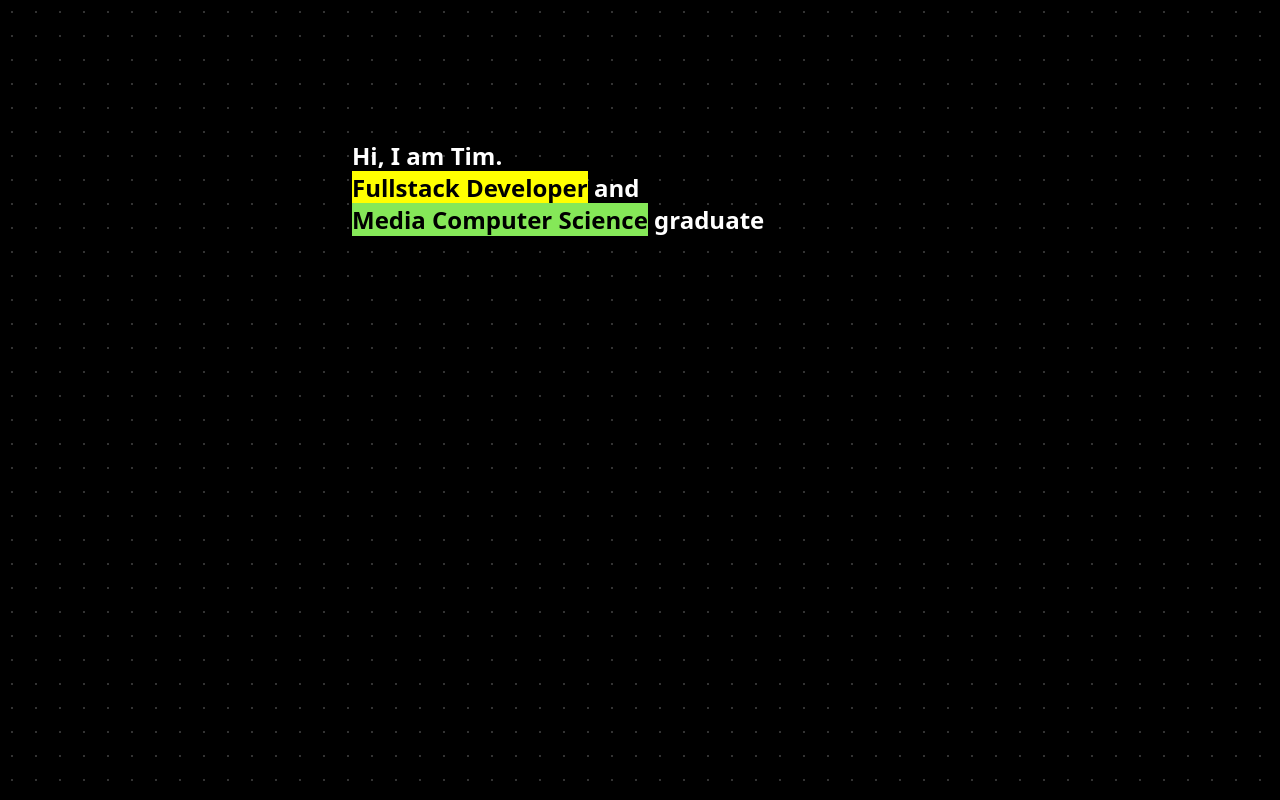
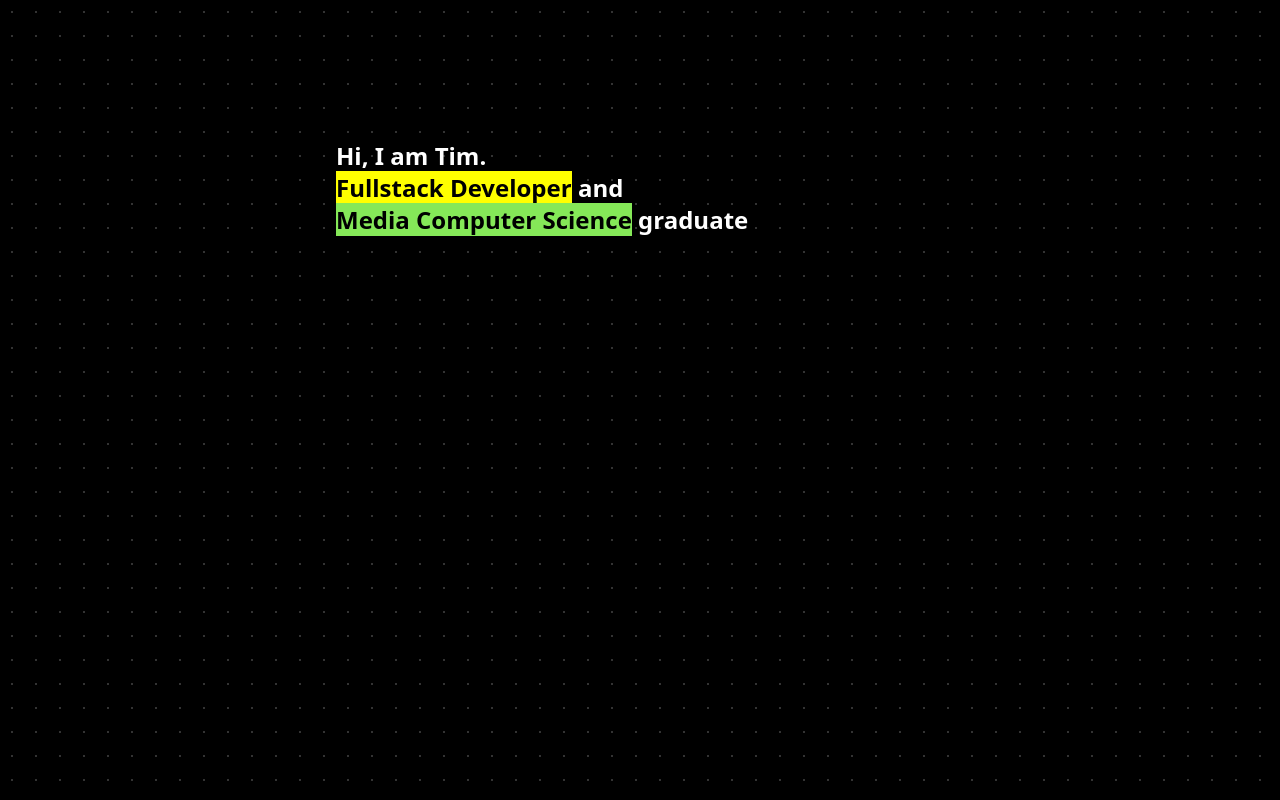
Before and after one commit to timspitzer/vanilla-portfolio, a PHP site: page /index.html in a window 1280 px wide. Run offline with PHP 8.4, Linux system fonts and the light colour scheme.

Commit message:
changed article padding

```diff
--- a/styles.css
+++ b/styles.css
@@ -76,7 +76,7 @@
 
 article {
   margin-bottom: 5rem;
-  padding: 1rem 1rem;
+  padding: 1rem 0;
   border-radius: 1rem;
   background: #ecedf1;
 }
```
